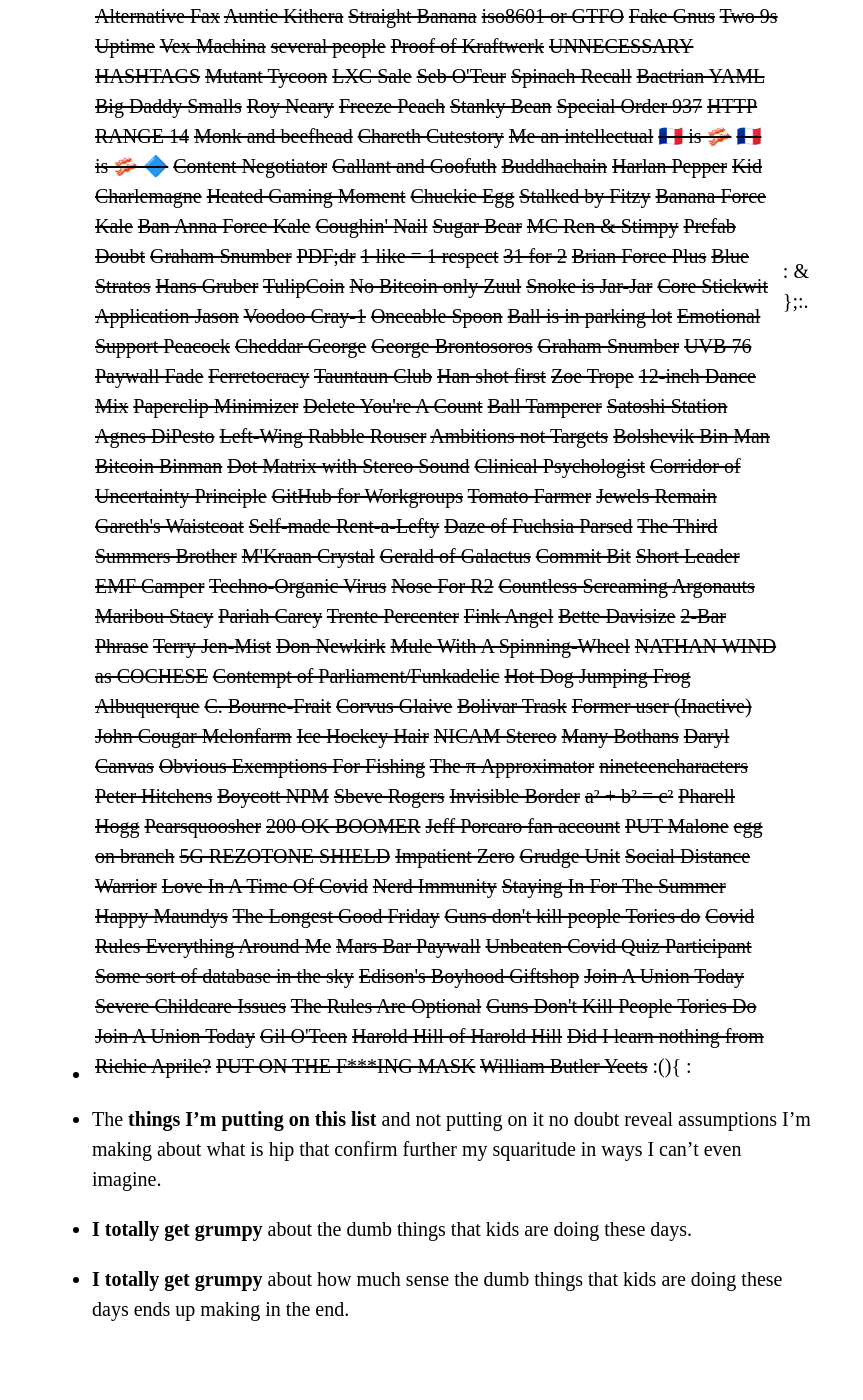
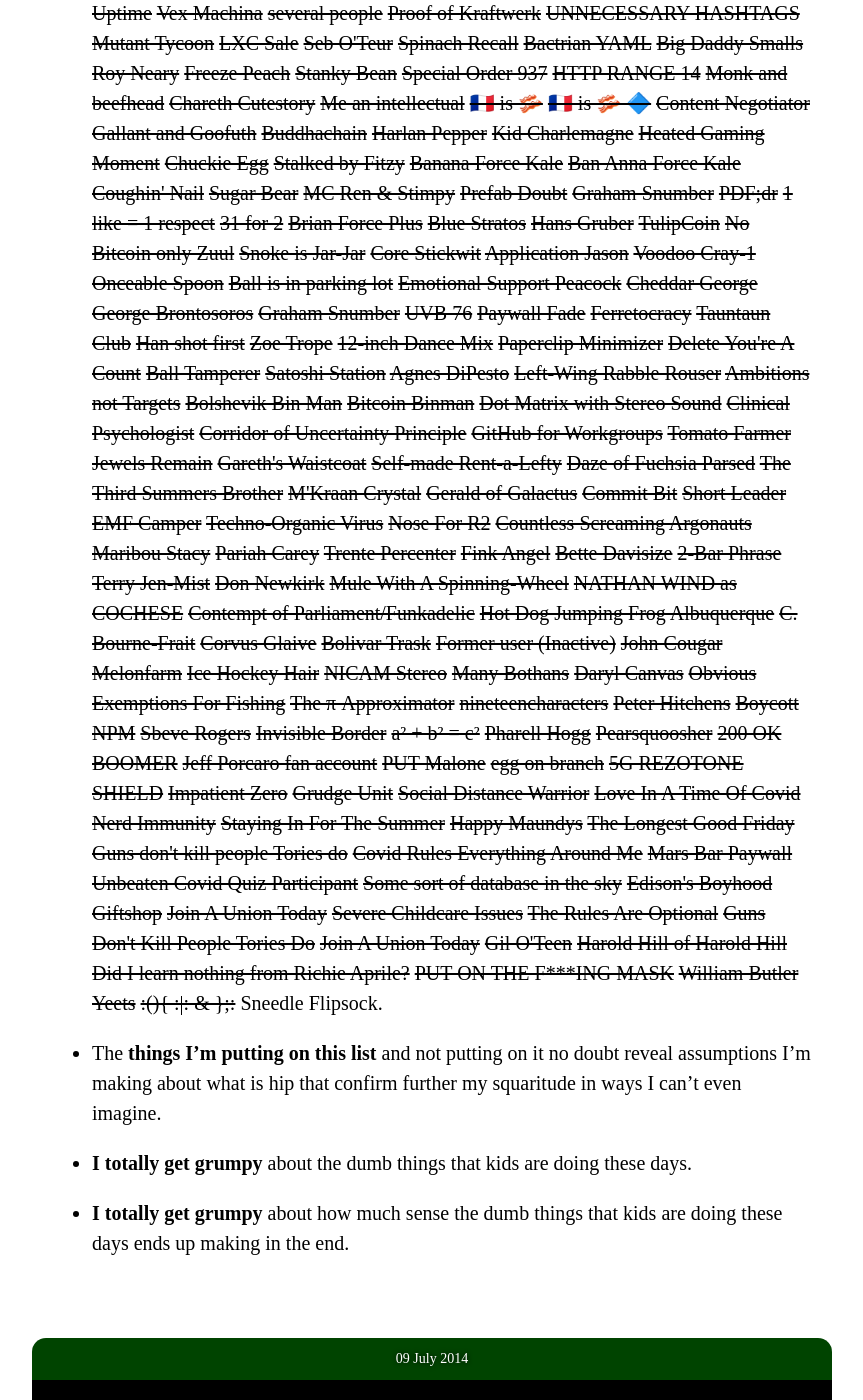
Before and after one commit to paulfitz/paulfitz.github.io, a Jekyll site: the page built from index.html, in a window 1280 px wide and 1400 px high, scrolled down 28094 px. Shown: the whole window, without its empty margins (208-1071 px from the left). Built offline with Jekyll 4.4.1, drawn with Linux system fonts in a browser that asks for light colours; nearby versions of some CDN libraries.

Commit message:
add a pikesleyism

```diff
--- a/_data/pikes.json
+++ b/_data/pikes.json
@@ -227,5 +227,6 @@
   "Did I learn nothing from Richie Aprile?",
   "PUT ON THE F***ING MASK",
   "William Butler Yeets",
-  ":(){ :|: &amp; };:"
+  ":(){ :|: &amp; };:",
+  "Sneedle Flipsock"
 ]
```
